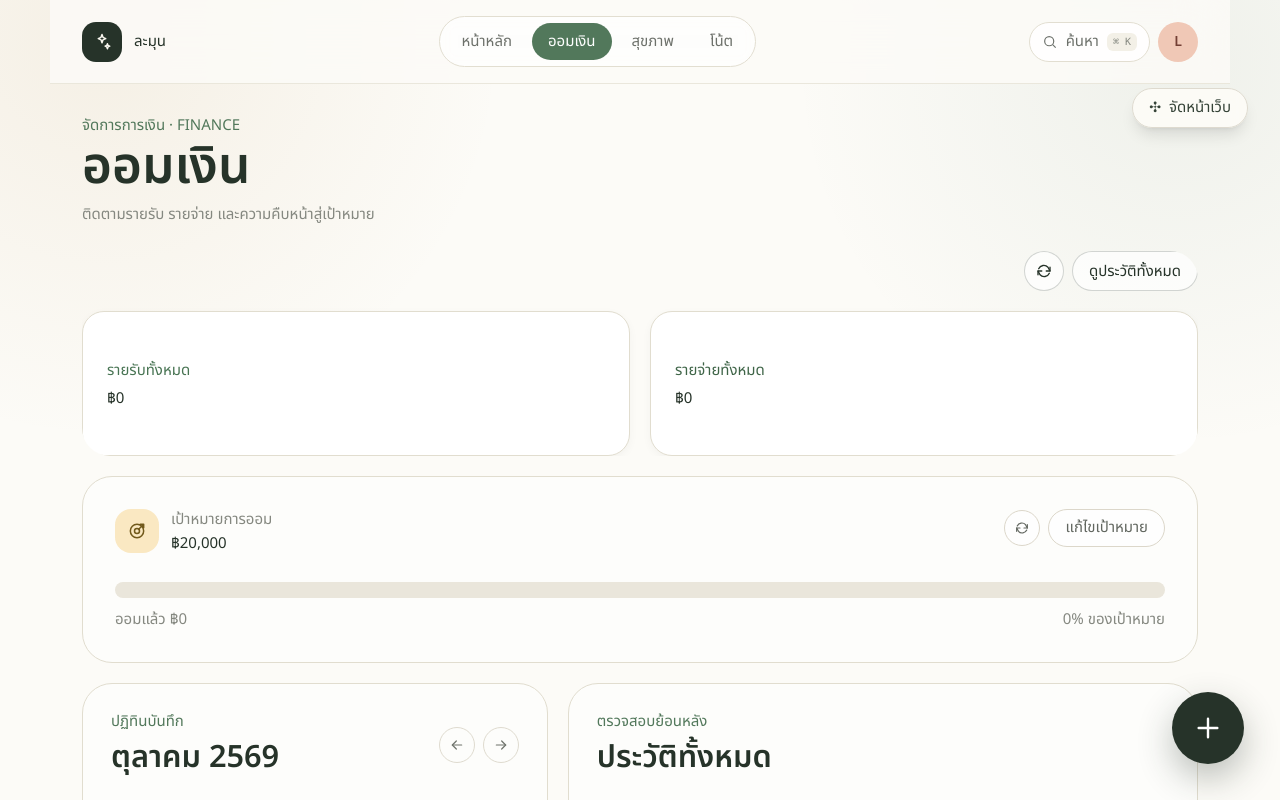
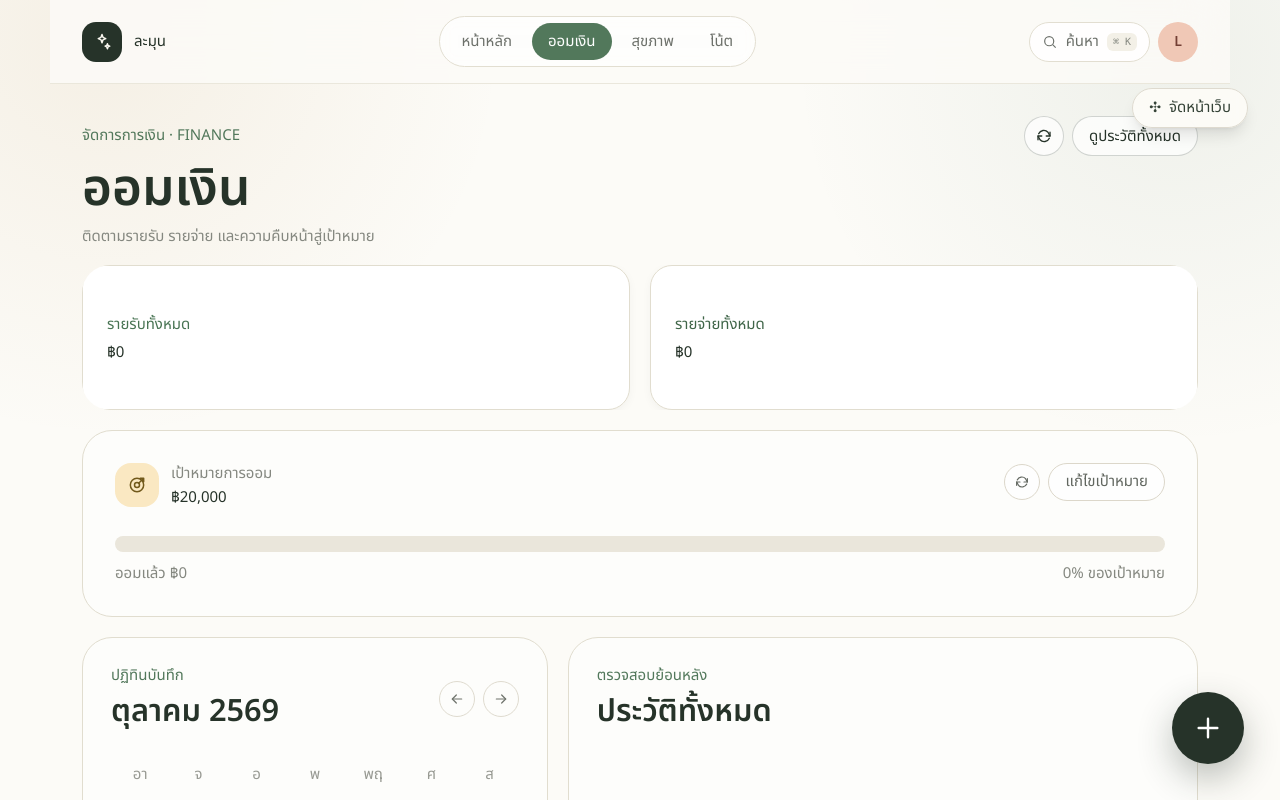
Before and after one commit to smmm1/money102, a React (Vite) app: page / in a window 1280 px wide. Both pictures are taken after a click on the button 262 px from the left and 719 px from the top of the page. Shown: the top 800 px of the page. Built offline with nearby package versions, Linux system fonts and the light colour scheme; a web font is replaced by a local one.

Commit message:
Align savings actions with finance eyebrow and tighten header spacing

```diff
--- a/src/SavingsPage.tsx
+++ b/src/SavingsPage.tsx
@@ -357,16 +357,10 @@ export default function SavingsPage(_props: { onBack: () => void }) {
 
   return (
     <main data-workspace-id="saving-page" className="mx-auto max-w-[1180px] px-5 pb-20 pt-5 md:px-8 md:pt-8">
-      <header className="mb-6 flex flex-wrap items-end justify-between gap-4">
-        <div>
+      <header className="mb-4 flex flex-col gap-1.5 sm:mb-4">
+        <div className="flex min-w-0 items-center justify-between gap-3">
           <p className="text-xs font-semibold uppercase tracking-[0.14em] text-[#52785B]">จัดการการเงิน · FINANCE</p>
-          <h1 className="mt-1 text-3xl font-semibold tracking-[-0.05em] text-[#263329] md:text-4xl">ออมเงิน</h1>
-          <p className="mt-1.5 text-sm leading-6 text-[#858880]">ติดตามรายรับ รายจ่าย และความคืบหน้าสู่เป้าหมาย</p>
-        </div>
-      </header>
-
-      <section data-workspace-id="saving-summary" className="relative overflow-hidden rounded-[28px] bg-transparent p-0">
-        <div className="relative mb-4 flex flex-wrap items-center justify-end gap-2 sm:mb-5">
+          <div className="flex shrink-0 items-center gap-2">
             <button
               type="button"
               onClick={() => setResetConfirmOpen(true)}
@@ -380,6 +374,12 @@ export default function SavingsPage(_props: { onBack: () => void }) {
               ดูประวัติทั้งหมด
             </button>
           </div>
+        </div>
+        <h1 className="text-3xl font-semibold tracking-[-0.05em] text-[#263329] md:text-4xl">ออมเงิน</h1>
+        <p className="text-sm leading-6 text-[#858880]">ติดตามรายรับ รายจ่าย และความคืบหน้าสู่เป้าหมาย</p>
+      </header>
+
+      <section data-workspace-id="saving-summary" className="relative overflow-hidden rounded-[28px] bg-transparent p-0">
         <div className="relative grid w-full min-w-0 grid-cols-2 gap-3 sm:gap-5">
           <div className="flex min-h-[112px] min-w-0 flex-col justify-center rounded-[22px] border border-[#E1DDCF] bg-white p-3 shadow-[0_3px_10px_rgba(0,0,0,0.04)] sm:min-h-[132px] sm:p-5 md:min-h-[145px] md:p-6">
             <p className="text-sm font-semibold text-[#487453] md:text-base">รายรับทั้งหมด</p>
```
Lines whose indentation alone changed are shown as unchanged.
